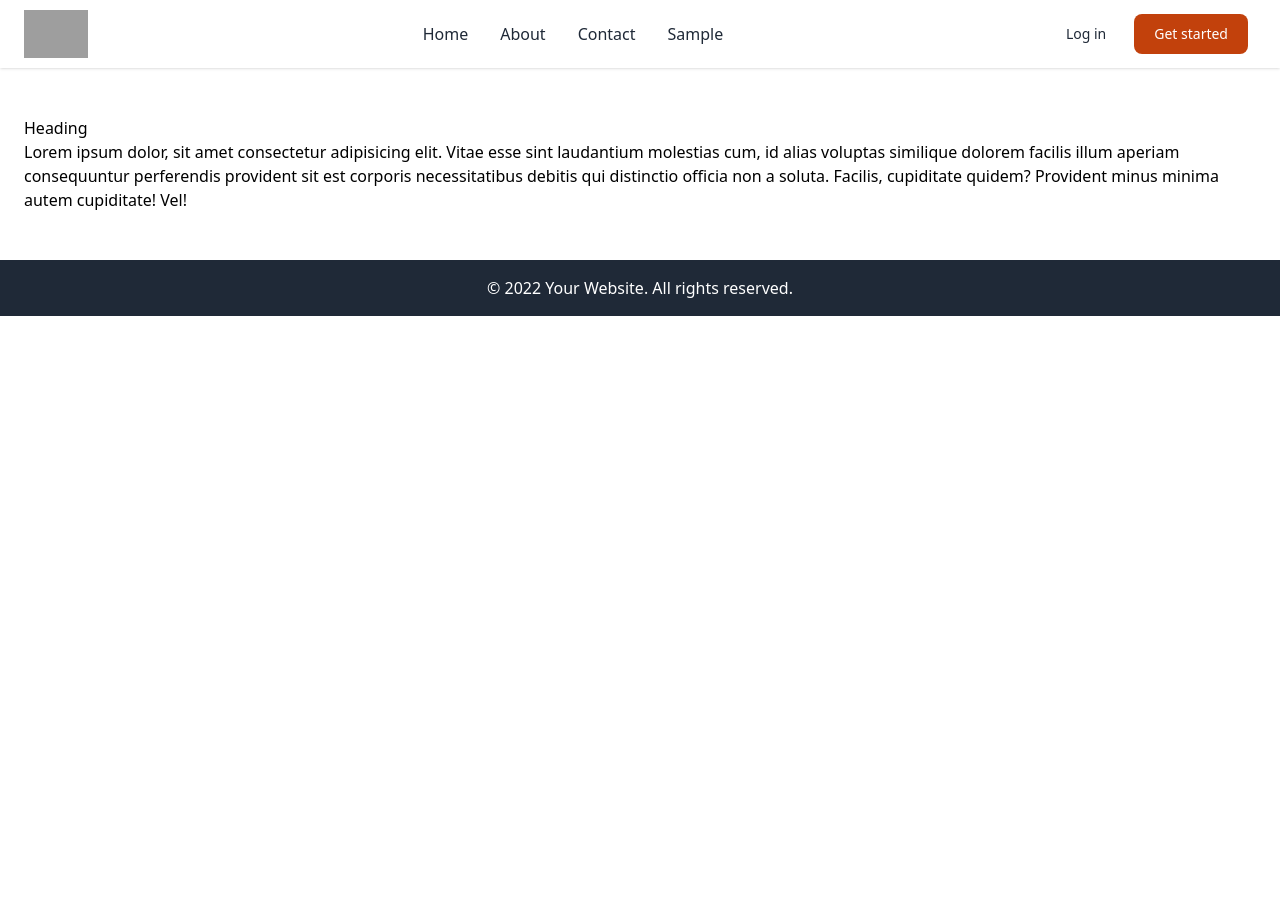
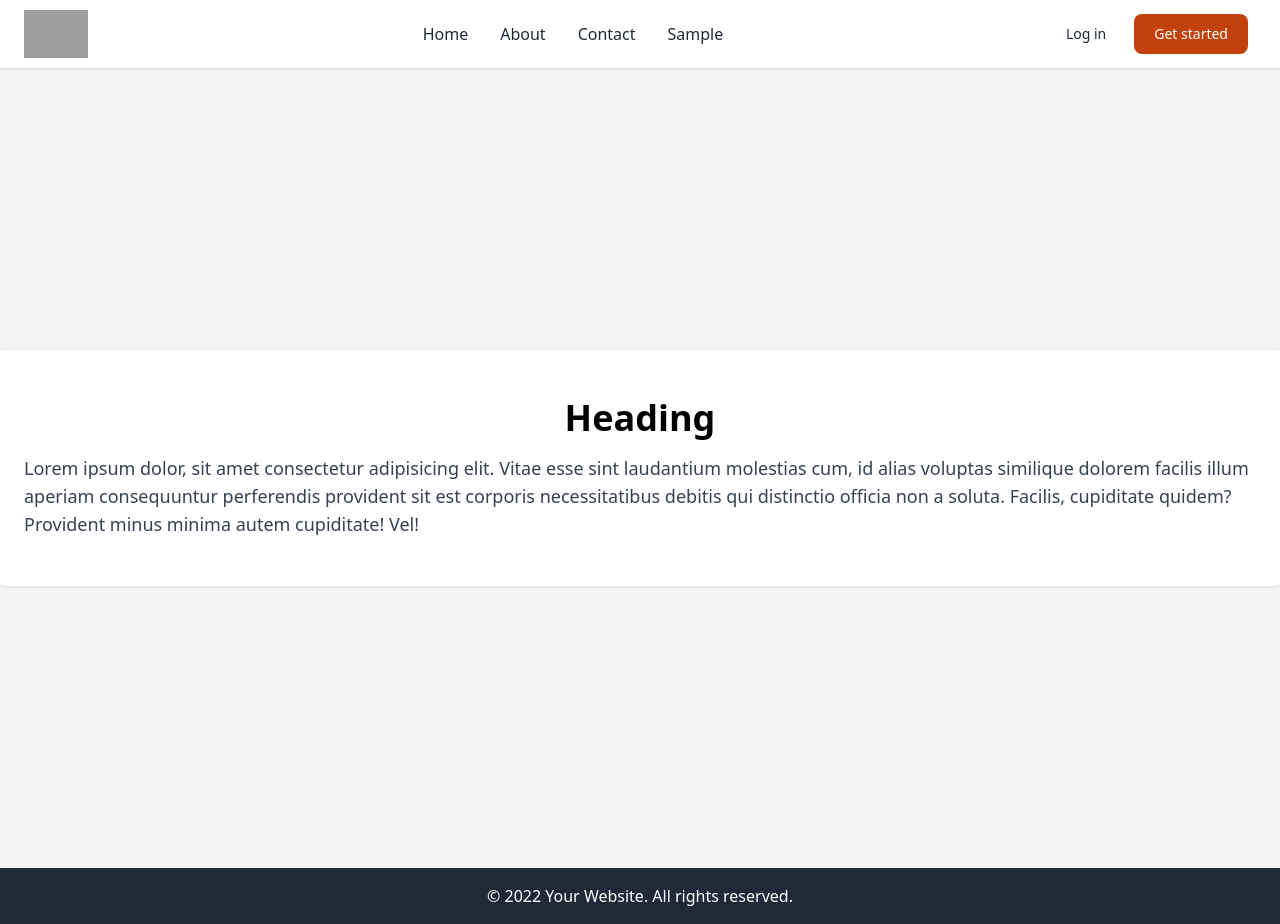
Before and after one commit to anishkumar2003/React_Practice, a React (Vite) app in the folder Router2/: page /about in a window 1280 px wide. Before the commit the page ends 800 px from the top, so only its background shows below. Built offline with nearby package versions, Linux system fonts and the light colour scheme; grey boxes are pictures that could not be loaded.

Commit message:
style added

```diff
--- a/Router2/src/Components/About.jsx
+++ b/Router2/src/Components/About.jsx
@@ -1,9 +1,9 @@
 export default function About() {
   return (
-    <div>
-      <div className="container mx-auto px-4 lg:px-6 py-12">
-        <h1>Heading</h1>
-        <p>
+    <div className="flex flex-col justify-center h-screen bg-gray-100">
+      <div className="container mx-auto px-4 lg:px-6 py-12 bg-white rounded shadow">
+        <h1 className="text-4xl font-bold text-center mb-4">Heading</h1>
+        <p className="text-lg text-gray-700">
           Lorem ipsum dolor, sit amet consectetur adipisicing elit. Vitae esse
           sint laudantium molestias cum, id alias voluptas similique dolorem
           facilis illum aperiam consequuntur perferendis provident sit est
```
